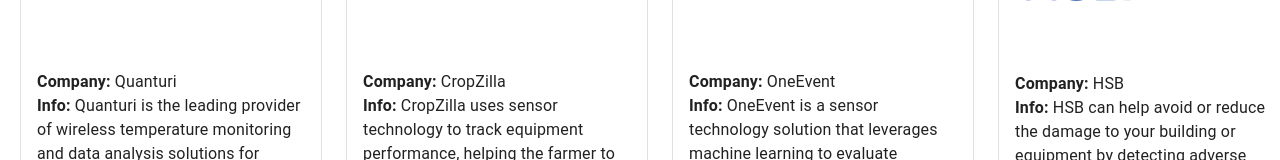
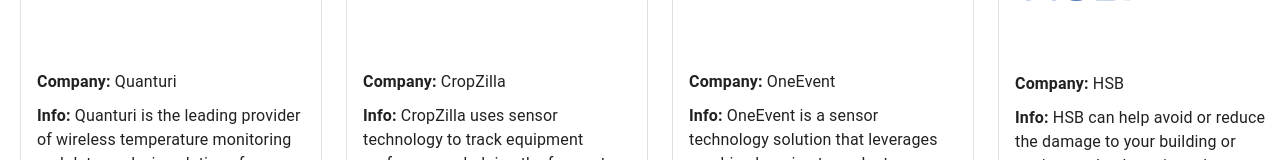
Before and after one commit to hoffay/NW-Marketplace, a React (Create React App) app: page /solutions in a window 1280 px wide. Shown: the part 546-706 px from the top of the page. Built offline with nearby package versions, Linux system fonts and the light colour scheme.

Commit message:
space company and info sections on card

```diff
--- a/src/Pages/Solutions/Components/VendorCards.js
+++ b/src/Pages/Solutions/Components/VendorCards.js
@@ -57,13 +57,13 @@ function VendorCard({ vendor, solName }) {
                 </div>
                 {breakLines(solName)}
                 <CardContent style={{ paddingTop: 0, paddingBottom: 0 }}>
-                    <div style={{ maxHeight: "100px"}}>
+                    <div style={{ maxHeight: "100px", paddingBottom: 10}}>
                         <Typography align="left">
                             <div style={{fontWeight:"bold", display:"inline"}}>Company: </div>
                             {vendor['vendor_name']}
                         </Typography>
                     </div>
-                    <div style={{ overflow: "hidden", textOverflow: "ellipsis", height: "100px",display: '-webkit-box', WebkitBoxOrient: 'vertical',WebkitLineClamp: 4}}>
+                    <div style={{ overflow: "hidden", textOverflow: "ellipsis", height: "100px", display: '-webkit-box', WebkitBoxOrient: 'vertical',WebkitLineClamp: 4}}>
                         <Typography align="left">
                             <div style={{fontWeight:"bold",display:"inline"}}>Info: </div>
                             {vendor['description']}
```
